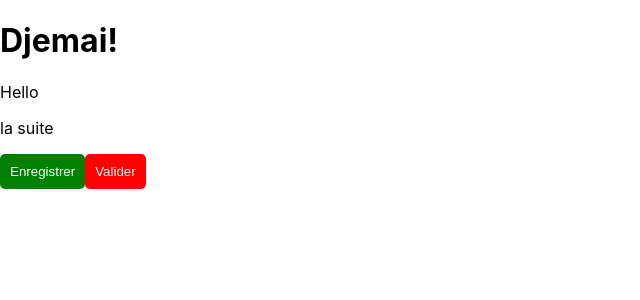
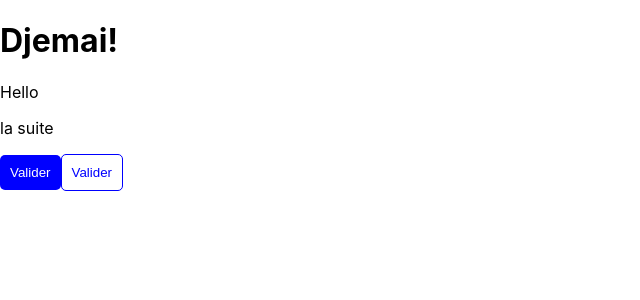
Before and after one commit to Djemai-Samy/react_12-12-22, a React (Create React App) app: page / in a window 1280 px wide. Shown: the top 300 px of the page, without its empty margins (0-640 px from the left). Built offline with nearby package versions, Linux system fonts and the light colour scheme.

Commit message:
ajout Button

```diff
--- a/src/App.js
+++ b/src/App.js
@@ -1,33 +1,16 @@
 import "./App.css";
 import React from "react";
-
+import Button, { ButtonOutline } from "./Composants/UI/Button/Button";
 function App() {
 	let nom = "Djemai!";
-
-	//Un composant / A Component
-	function Button(properties) {
-		return (
-			<button
-				style={{
-					backgroundColor: properties.color,
-					color: "white",
-					border: "none",
-					padding: "10px",
-					borderRadius: "5px",
-				}}
-			>
-				{properties.label}
-			</button>
-		);
-	}
 
 	return (
 		<div>
 			<h1>{nom}</h1>
 			<p>Hello</p>
 			<p>la suite</p>
-			<Button color="green" label="Enregistrer" />
-			<Button color="red" label="Valider" />
+      <Button color="blue" label="Valider" />
+      <ButtonOutline color="blue" label="Valider" />
 		</div>
 	);
 }
--- /dev/null
+++ b/src/Composants/UI/Button/Button.js
@@ -0,0 +1,33 @@
+//Un composant / A Component
+
+export default function Button(properties) {
+	return (
+		<button
+			style={{
+				backgroundColor: properties.color,
+				color: "white",
+				border: "none",
+				padding: "10px",
+				borderRadius: "5px",
+			}}
+		>
+			{properties.label}
+		</button>
+	);
+}
+
+export function ButtonOutline(props){
+  return (
+		<button
+			style={{
+				backgroundColor: "transparent",
+				color: props.color,
+				border: "1px solid "+props.color,
+				padding: "10px",
+				borderRadius: "5px",
+			}}
+		>
+			{props.label}
+		</button>
+	);
+}
```
